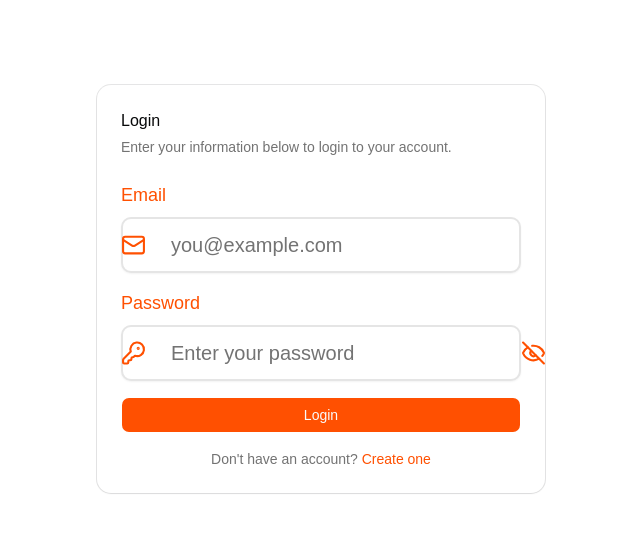
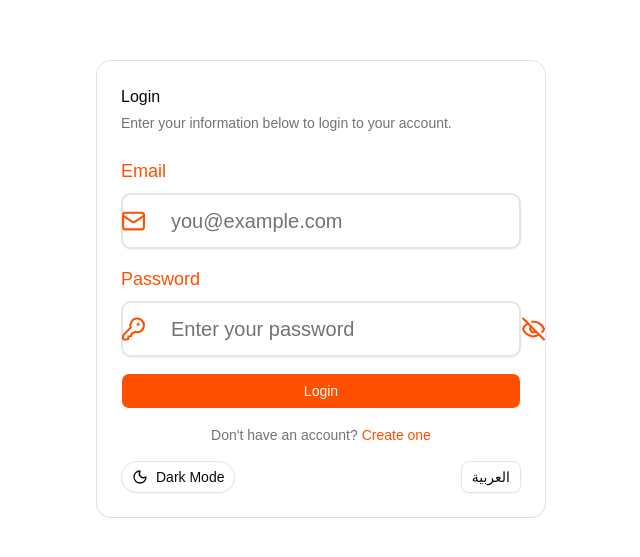
Before and after one commit to aliaboshady/advech-web-app, a React (Vite) app: page /auth/login in a window 1280 px wide. Shown: the part 111-668 px from the top of the page, without its empty margins (319-959 px from the left). Built offline with nearby package versions, Linux system fonts and the light colour scheme; no server answers.

Commit message:
feat: add language and theme mode in auth pages

```diff
--- /dev/null
+++ b/src/features/auth/components/LanguageAndTheme.tsx
@@ -0,0 +1,11 @@
+import { LanguageToggle } from "@/components/LanguageToggle";
+import { ThemeToggle } from "@/components/ThemeToggle";
+
+export function LanguageAndTheme() {
+	return (
+		<div className="flex items-center justify-between gap-2">
+			<ThemeToggle />
+			<LanguageToggle />
+		</div>
+	);
+}
--- a/src/features/auth/pages/LoginPage.tsx
+++ b/src/features/auth/pages/LoginPage.tsx
@@ -18,6 +18,7 @@ import { handleFormikError } from "@/lib/utils";
 import { validationSchema } from "@/lib/validation";
 import { ServerResponse } from "@/types";
 import { login } from "../api/login";
+import { LanguageAndTheme } from "../components/LanguageAndTheme";
 import { LoginPayload, LoginResponse } from "../types";
 
 export function LoginPage() {
@@ -106,6 +107,8 @@ export function LoginPage() {
 								Create one
 							</Link>
 						</p>
+
+						<LanguageAndTheme />
 					</form>
 				</CardContent>
 			</Card>
--- a/src/features/auth/pages/SignupPage.tsx
+++ b/src/features/auth/pages/SignupPage.tsx
@@ -13,6 +13,7 @@ import { Label } from "@/components/ui/label";
 import useRequest from "@/hooks/useRequest";
 import { ServerResponse } from "@/types";
 import { signup } from "../api/signup";
+import { LanguageAndTheme } from "../components/LanguageAndTheme";
 import { SignupPayload, SignupResponse } from "../types";
 
 export function SignupPage() {
@@ -134,6 +135,8 @@ export function SignupPage() {
 								Login
 							</Link>
 						</p>
+
+						<LanguageAndTheme />
 					</form>
 				</CardContent>
 			</Card>
--- a/src/features/auth/pages/VerifyEmailPage.tsx
+++ b/src/features/auth/pages/VerifyEmailPage.tsx
@@ -15,6 +15,7 @@ import useRequest from "@/hooks/useRequest";
 import { ServerResponse } from "@/types";
 import { resendCode } from "../api/resend-code";
 import { verifyEmail } from "../api/verify-email";
+import { LanguageAndTheme } from "../components/LanguageAndTheme";
 import {
 	ResendCodePayload,
 	ResendCodeResponse,
@@ -219,6 +220,8 @@ export function VerifyEmailPage() {
 								{isLoadingResend ? "Sending..." : "Resend code"}
 							</Button>
 						)}
+
+						<LanguageAndTheme />
 					</form>
 				</CardContent>
 			</Card>
```
